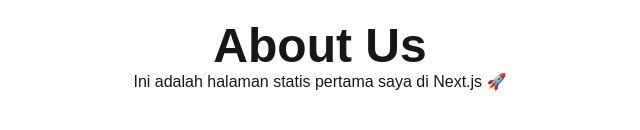
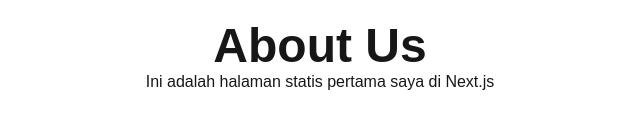
Before and after one commit to StevenQuo/ssg-project, a Next.js app: page /about in a window 1280 px wide. Shown: the part 342-472 px from the top of the page, without its empty margins (320-960 px from the left). Built offline with nearby package versions, Linux system fonts and the light colour scheme.

Commit message:
fix: Props type promise posts error

```diff
--- a/src/app/about/page.tsx
+++ b/src/app/about/page.tsx
@@ -2,7 +2,7 @@
   return (
     <main className="main-container">
       <h1 className="title">About Us</h1>
-      <p>Ini adalah halaman statis pertama saya di Next.js 🚀</p>
+      <p>Ini adalah halaman statis pertama saya di Next.js</p>
     </main>
   )
 }
--- a/src/app/posts/[id]/page.tsx
+++ b/src/app/posts/[id]/page.tsx
@@ -1,12 +1,17 @@
 import posts from "@/data/posts.json";
 import { generatePostsParams } from "@/lib/params/posts-params";
+
+type Props = {
+  params: Promise<{id: string}>;
+}
 
 export async function generateStaticParams() {
   return generatePostsParams();
 }
 
-export default function PostPage({ params }: { params: { id: string } }) {
-  const post = posts.find(p => p.id === params.id);
+export default async function PostPage({ params }: Props) {
+  const { id } = await params;
+  const post = posts.find(p => p.id === id);
 
   if (!post) return <h1 className="title">Post not found</h1>;
 
--- a/src/lib/params/products-params.ts
+++ b/src/lib/params/products-params.ts
@@ -7,9 +7,9 @@
     category: string;
     image: string;
     rating: {
-    rate: number;
-    count: number;
-  };
+      rate: number;
+      count: number;
+    };
   }
 
   const res = await fetch("https://fakestoreapi.com/products");
```
